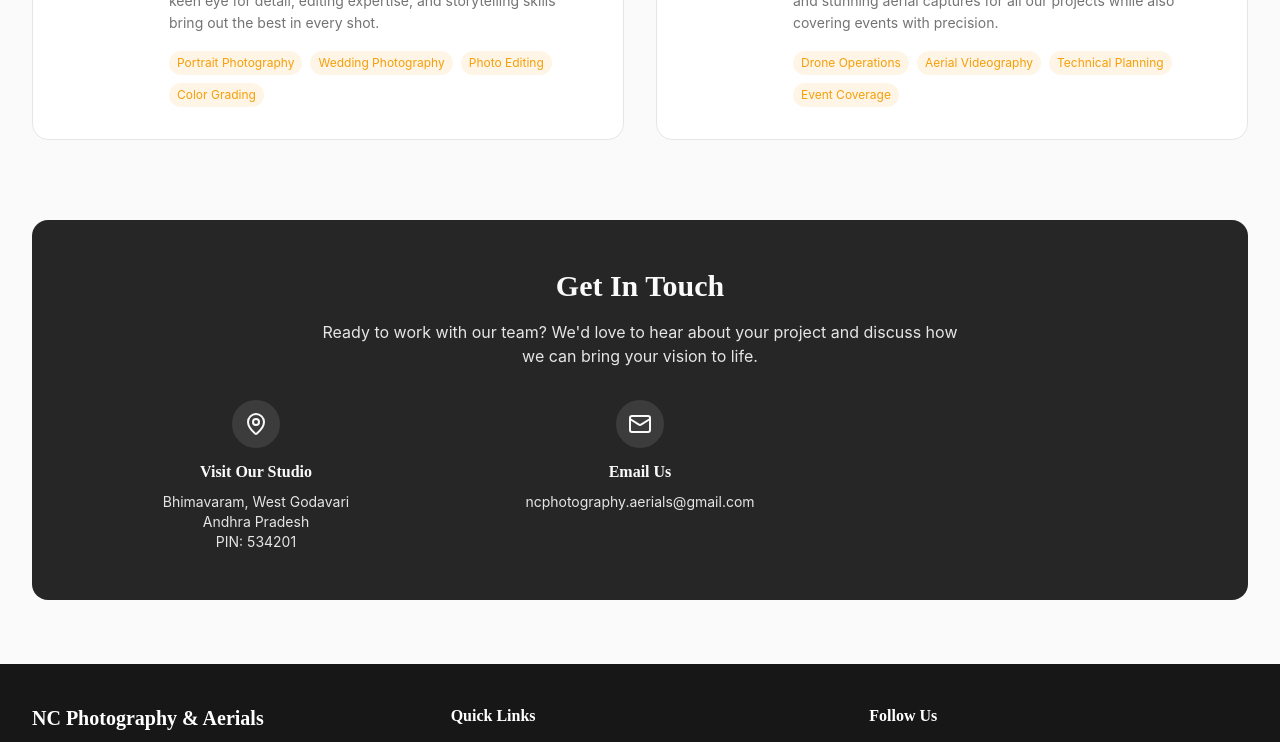
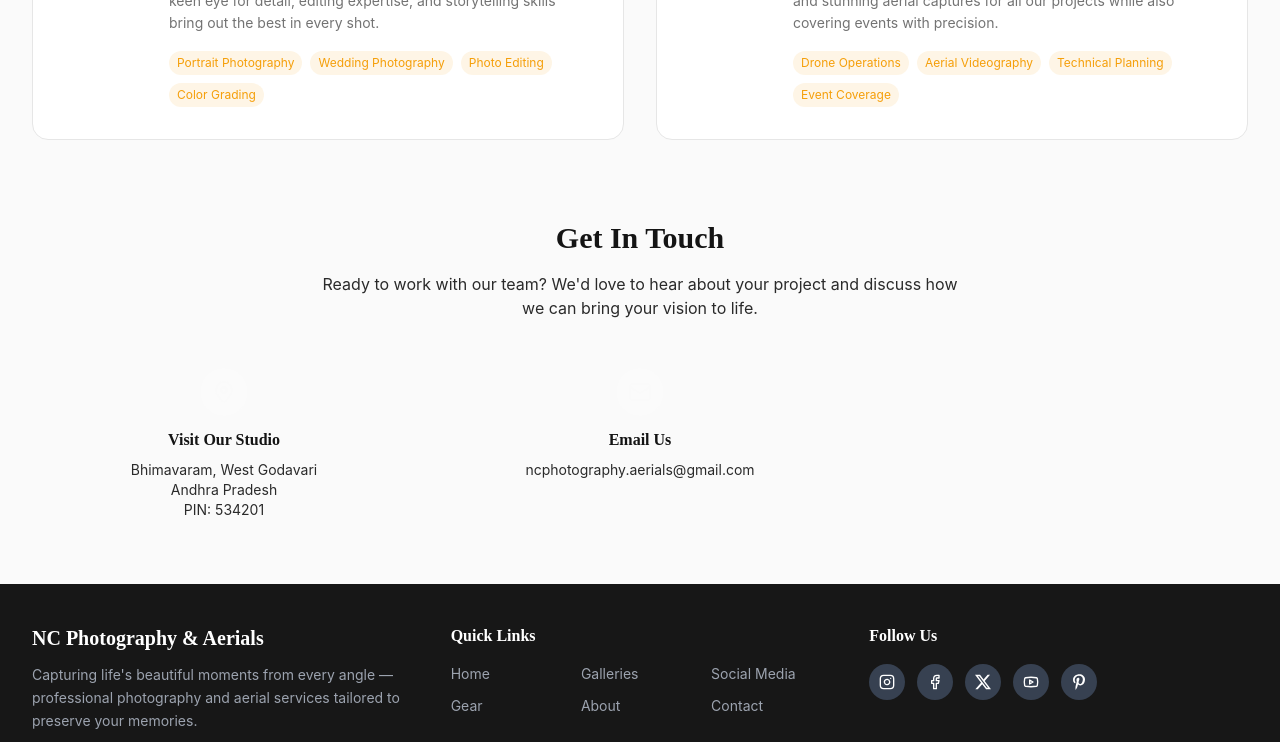
Before and after one commit to EswarSaiSubhuCH/nc-photo-visions, a React (Vite) app: page /about in a window 1280 px wide. Shown: the part 617-1359 px from the top of the page. Built offline with nearby package versions, Linux system fonts and the light colour scheme.

Commit message:
fix: retain studio contact, remove other emails, center Get In Touch heading

```diff
--- a/src/pages/About.tsx
+++ b/src/pages/About.tsx
@@ -1,5 +1,5 @@
 import React from "react";
-import { Camera, MapPin, Mail } from "lucide-react"; // Keep only used icons
+import { Camera, MapPin, Mail } from "lucide-react";
 
 const About = () => {
   const teamMembers = [
@@ -91,9 +91,8 @@ const About = () => {
           </div>
         </div>
 
-        {/* Contact Information */}
-        <div className="bg-primary text-primary-foreground rounded-2xl p-6 sm:p-8 lg:p-12">
-          <div className="text-center mb-6 sm:mb-8">
+        {/* Contact Section */}
+        <div className="text-center mb-8 sm:mb-12">
           <h2 className="text-2xl sm:text-3xl font-playfair font-bold mb-4">
             Get In Touch
           </h2>
@@ -128,7 +127,6 @@ const About = () => {
         </div>
       </div>
     </div>
-    </div>
   );
 };
 
```
Lines whose indentation alone changed are shown as unchanged.
